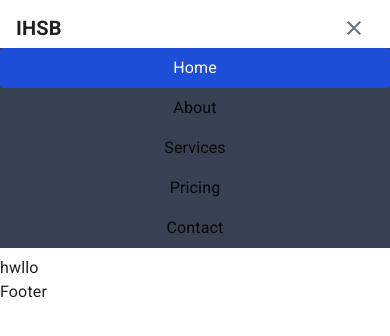
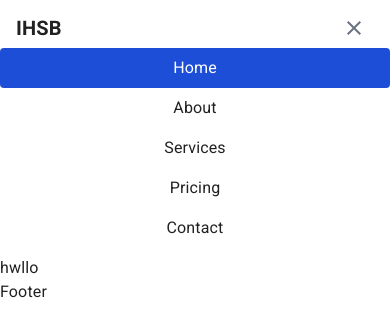
Before and after one commit to rejoanahmed/fullstack-project-next, a Next.js app: page / in a window 390 px wide. Both pictures are taken after a click on the button "open main menu". Shown: the top 336 px of the page. Built offline with nearby package versions, Linux system fonts and the light colour scheme.

Commit message:
final tailwind navbar

```diff
--- a/components/higherLevelComp/navbar/NavBar.tsx
+++ b/components/higherLevelComp/navbar/NavBar.tsx
@@ -25,7 +25,7 @@ const NavBar: React.FC<INavBar> = ({ brand, navItems }) => {
 
   const aciveClassName =
     "text-white bg-blue-700 md:bg-transparent md:text-blue-700";
-  const notActiveClassName = "hover:text-blue-200";
+  const notActiveClassName = "hover:bg-gray-200";
 
   return (
     <nav className="bg-white border-gray-200 py-2 rounded">
@@ -66,7 +66,7 @@ const NavBar: React.FC<INavBar> = ({ brand, navItems }) => {
         </div>
       </div>
       {open && (
-        <div className="md:hidden bg-gray-700">
+        <div className="md:hidden">
           <ul className="flex flex-col">
             {navItems.map(({ title, url }, id) => {
               const isActive = route === url;
```
